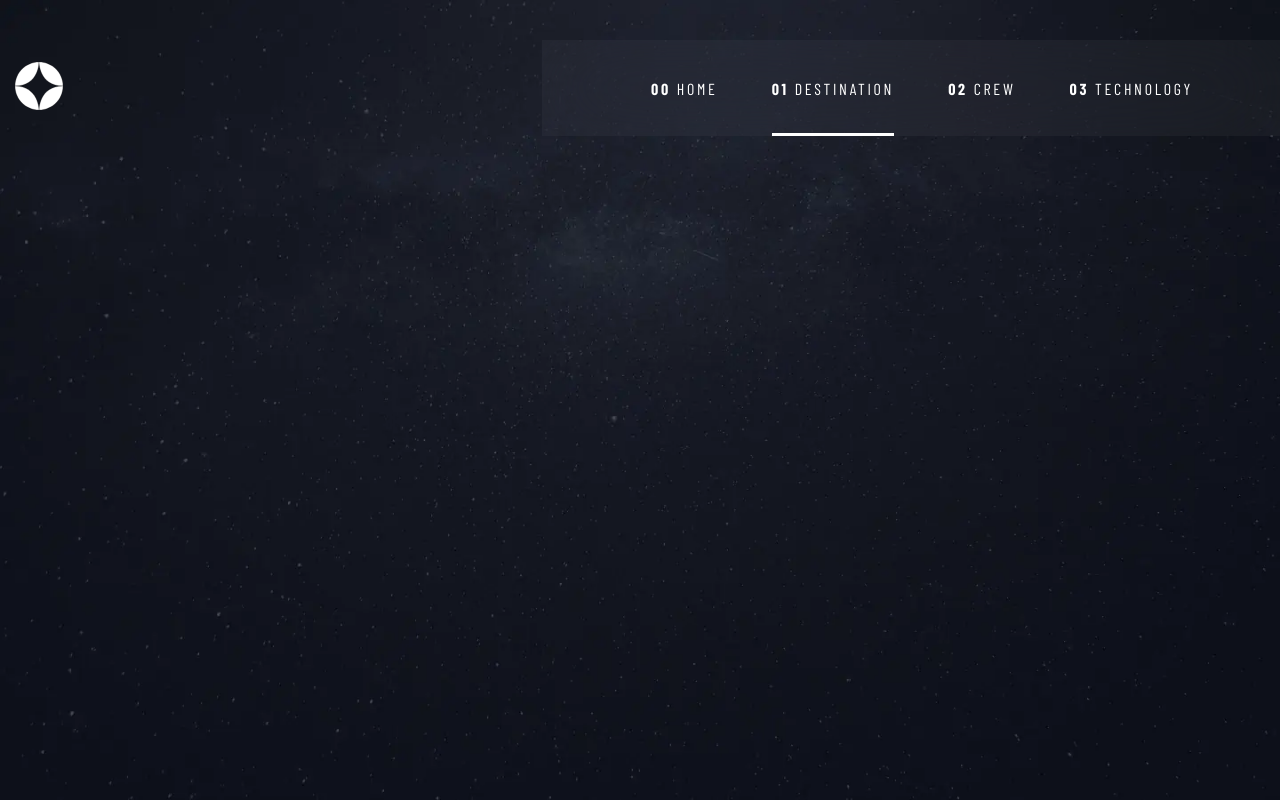
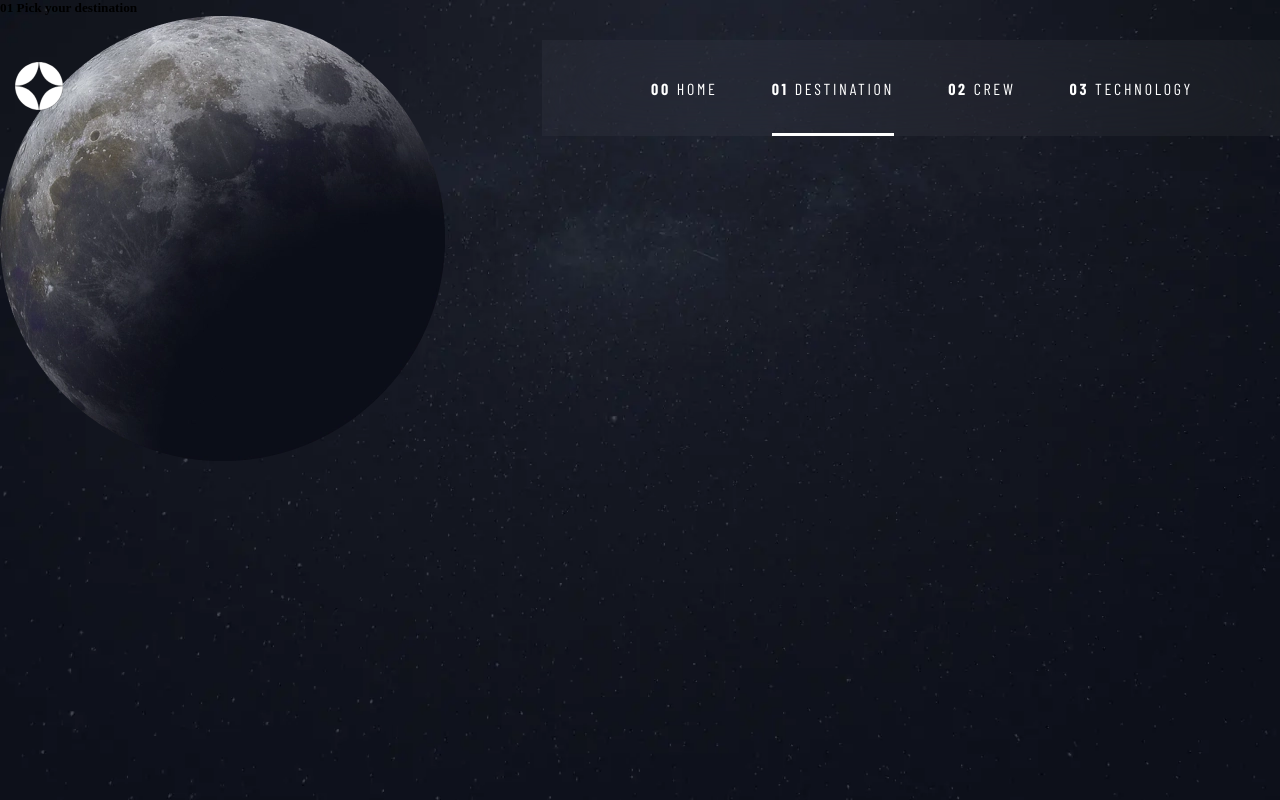
Before and after one commit to talhaejaz07/space-tourism-website, a Next.js app: page /destination in a window 1280 px wide. Built offline with nearby package versions, Linux system fonts and the light colour scheme; a web font is replaced by a local one.

Commit message:
destination start

```diff
--- a/pages/destination.jsx
+++ b/pages/destination.jsx
@@ -1,9 +1,13 @@
 import React from "react";
+import Image from "next/image";
+
 import { HeadComponent } from "../components";
 
 import BGImageDesktop from "../assets/background-images/destination/bg-image-desktop.webp";
 import BGImageTablet from "../assets/background-images/destination/bg-image-tablet.webp";
 import BGImageMobile from "../assets/background-images/destination/bg-image-mobile.webp";
+
+import Moon from "../assets/destination-pictures/moon.webp";
 
 import styles from "../styles/pagesStyles/Destination.module.scss";
 
@@ -24,7 +28,15 @@ const destination = () => {
           alt="Background"
         />
       </picture>
-      <main className={styles.container}></main>
+      <main className={styles.container}>
+        <div className={styles.destination}>
+          <h5>
+            <span>01 </span>Pick your destination
+          </h5>
+          <Image src={Moon} />
+        </div>
+        <div className={styles.description}></div>
+      </main>
     </>
   );
 };
--- a/styles/pagesStyles/Destination.module.scss
+++ b/styles/pagesStyles/Destination.module.scss
@@ -1,4 +1,9 @@
 .container {
   position: relative;
   z-index: 2;
+
+
+
+
+
 }
```
